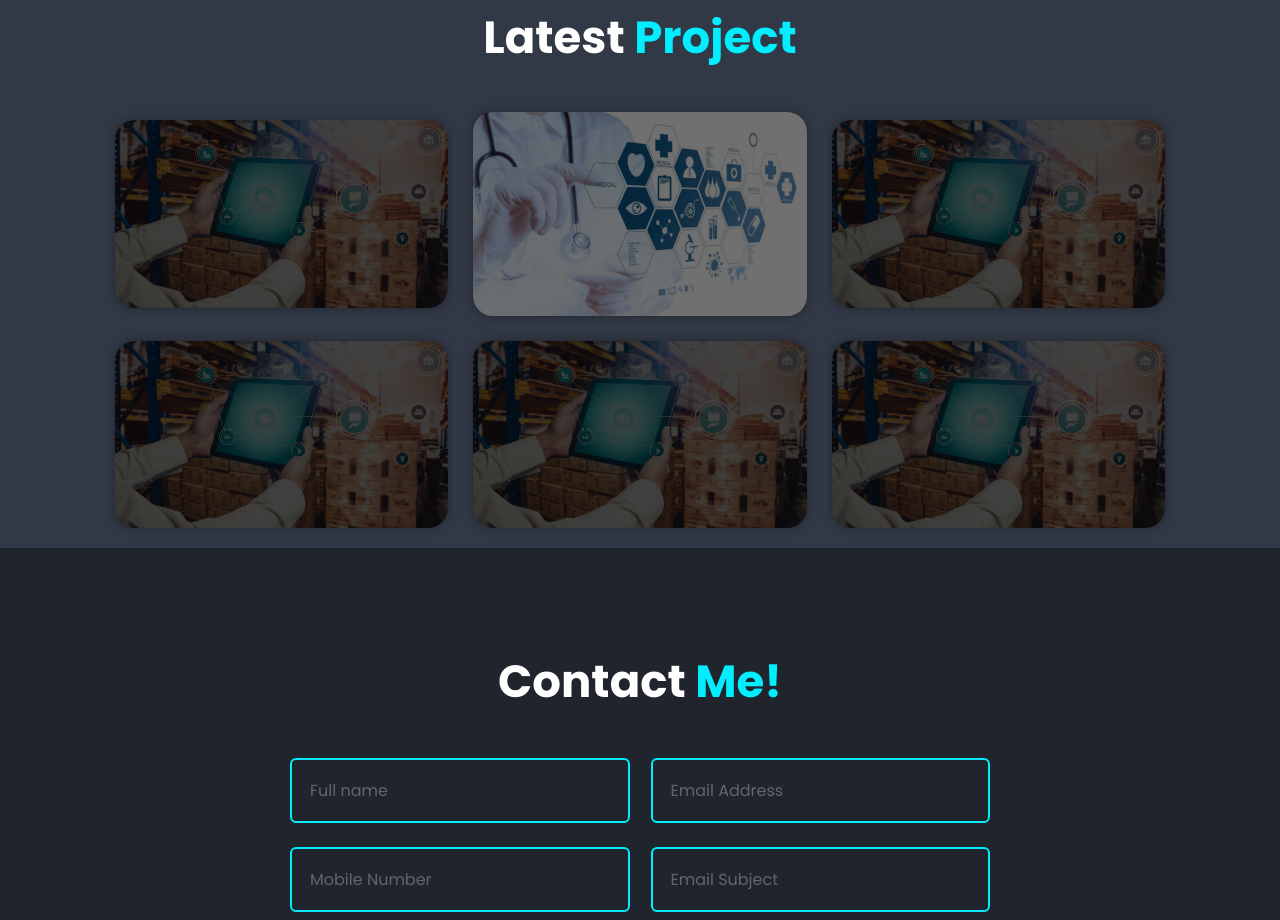
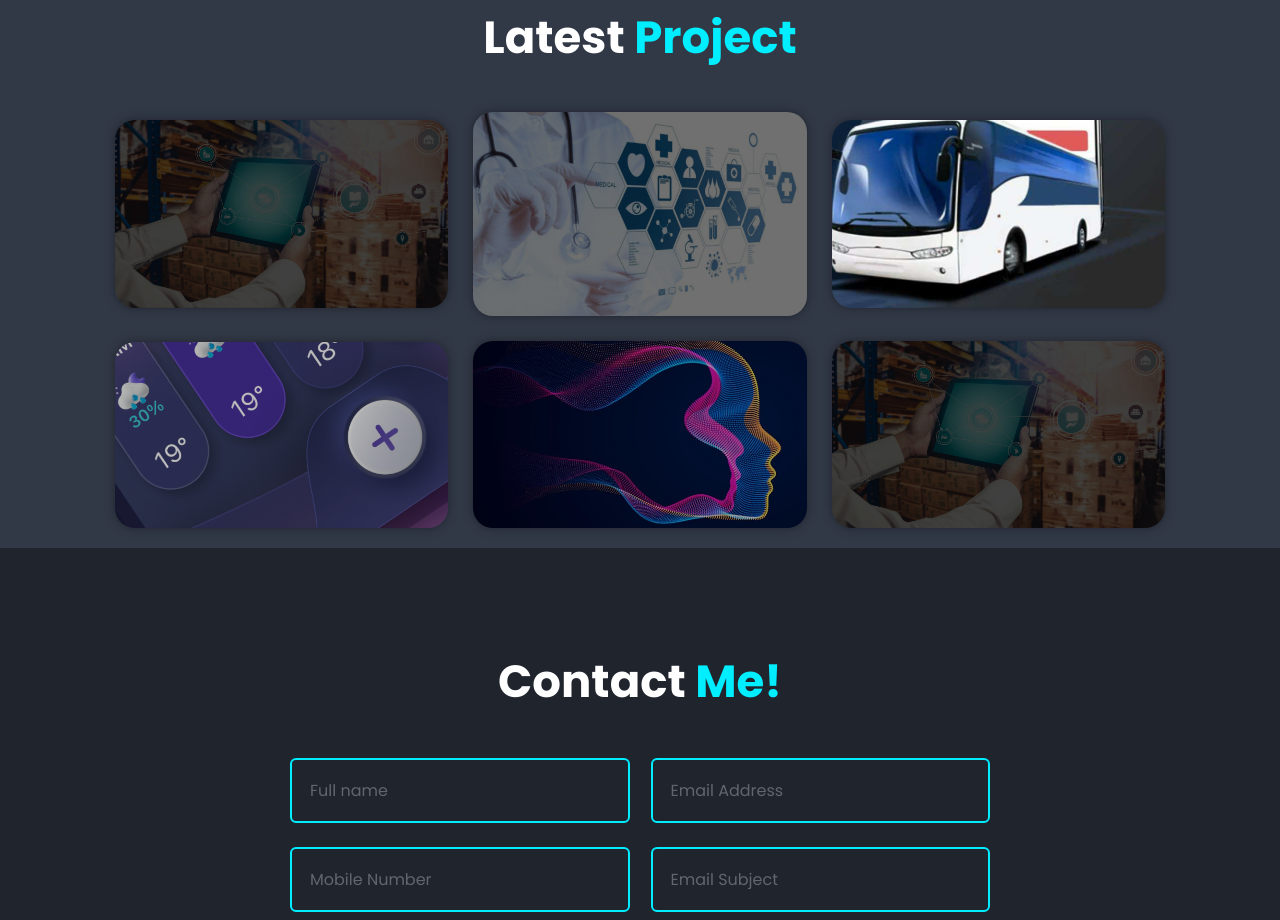
Before and after one commit to SuneraDeploy/My_Portfolio, a plain HTML site: page index.html in a window 1280 px wide. Shown: the part 1920-2840 px from the top of the page. Drawn offline with nearby package versions, Linux system fonts and the light colour scheme; some packages are replaced by stand-ins of ours; a script that the page names is missing.

Commit message:
1.1.3 - image and project add

```diff
--- a/index.html
+++ b/index.html
@@ -120,35 +120,35 @@
           <img src="Images/28.jpg" alt="">
           <div class="portfolio-layer">
             <h4>Doctor Channeling System</h4>
-            <p>This is project Inventory Management System. There are very easy to Control Inventory</p>
-            <a href="#"><i class='bx bx-link-external'></i></a>
+            <p>This is project Doctor Channeling System. There are very easy to control system</p>
+            <a href="https://github.com/SuneraDeploy/Doctor"><i class='bx bx-link-external'></i></a>
           </div>
         </div>
 
         <div class="portfolio-box">
-          <img src="Images/27.jpg" alt="">
+          <img src="Images/30.png" alt="">
           <div class="portfolio-layer">
-            <h4>Inventory Management System</h4>
-            <p>This is project Inventory Management System. There are very easy to Control Inventory</p>
-            <a href="#"><i class='bx bx-link-external'></i></a>
+            <h4>Bus Resevation System</h4>
+            <p>This is project Bus Resevation System. There are very easy to Control System</p>
+            <a href="https://github.com/SuneraDeploy/Bus_reservation_system"><i class='bx bx-link-external'></i></a>
           </div>
         </div>
 
         <div class="portfolio-box">
-          <img src="Images/27.jpg" alt="">
+          <img src="Images/31.png" alt="">
           <div class="portfolio-layer">
-            <h4>Inventory Management System</h4>
-            <p>This is project Inventory Management System. There are very easy to Control Inventory</p>
-            <a href="#"><i class='bx bx-link-external'></i></a>
+            <h4>Weather App</h4>
+            <p>It's a project made using python to see how to measure the weather.</p>
+            <a href="https://github.com/SuneraDeploy/Weather_App"><i class='bx bx-link-external'></i></a>
           </div>
         </div>
 
         <div class="portfolio-box">
-          <img src="Images/27.jpg" alt="">
+          <img src="Images/32.jpg" alt="">
           <div class="portfolio-layer">
-            <h4>Inventory Management System</h4>
-            <p>This is project Inventory Management System. There are very easy to Control Inventory</p>
-            <a href="#"><i class='bx bx-link-external'></i></a>
+            <h4>Color detection Tools</h4>
+            <p>When we see an image, we can tell the common colors of the colors.</p>
+            <a href="https://github.com/SuneraDeploy/Color_detection_tools"><i class='bx bx-link-external'></i></a>
           </div>
         </div>
 
```
Also changed, not shown: Images/30.png (added), Images/31.png (added), Images/32.jpg (added).
